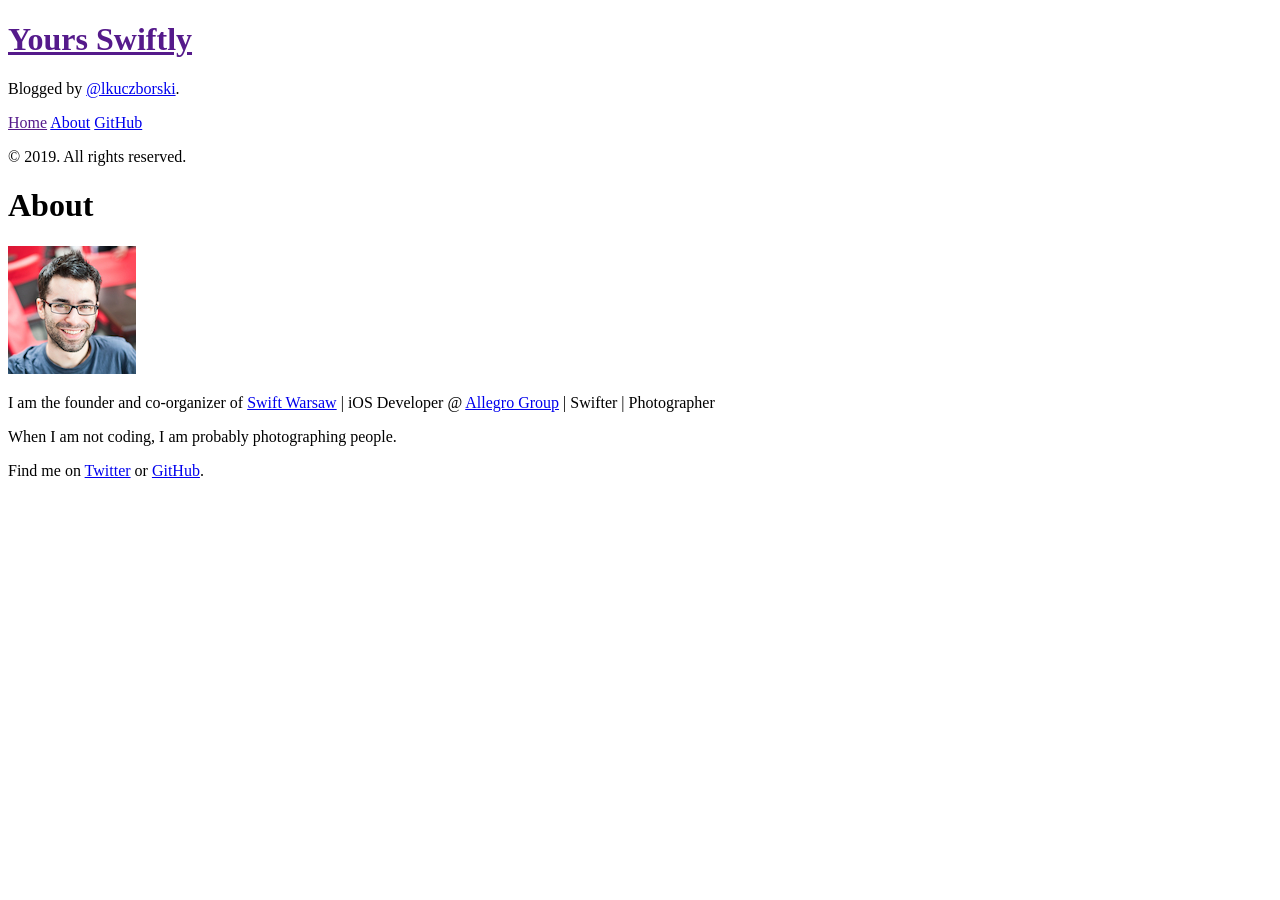
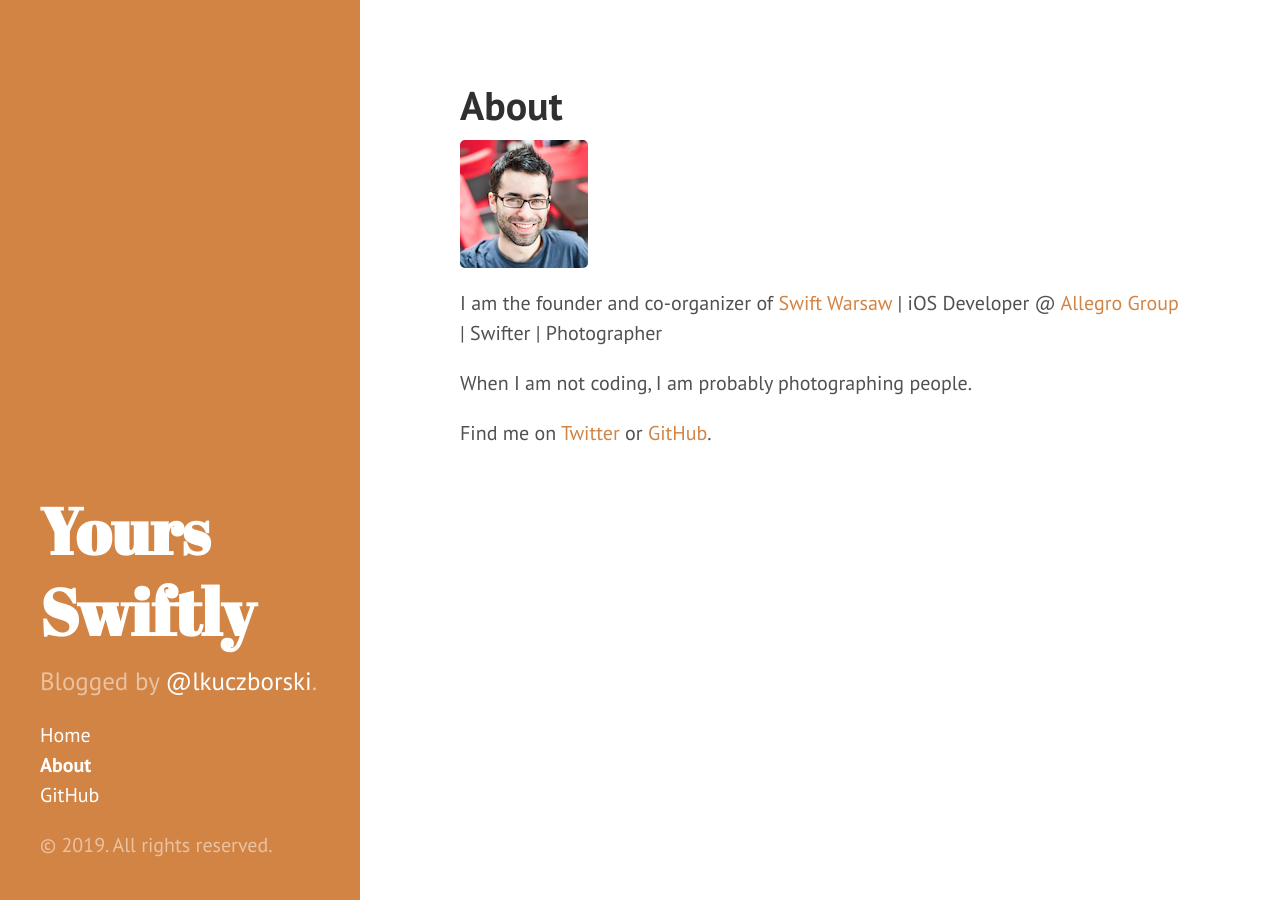
Before and after one commit to lkuczborski/lkuczborski.github.io, a Jekyll site: the page built from about.md, in a window 1280 px wide. Built offline with Jekyll 4.4.1, drawn with Linux system fonts in a browser that asks for light colours.

Commit message:
Fix for broken baseurl

```diff
--- a/404.html
+++ b/404.html
@@ -6,5 +6,5 @@ permalink: 404.html
 
 <div class="page">
   <h1 class="page-title">404: Page not found</h1>
-  <p class="lead">Sorry, we've misplaced that URL or it's pointing to something that doesn't exist. <a href="{{ site.baseurl }}">Head back home</a> to try finding it again.</p>
+  <p class="lead">Sorry, we've misplaced that URL or it's pointing to something that doesn't exist. <a href="{{ '/' | relative_url }}">Head back home</a> to try finding it again.</p>
 </div>
--- a/_config.yml
+++ b/_config.yml
@@ -13,7 +13,7 @@ title:            'Yours Swiftly'
 tagline:          'by Łukasz Kuczborski'
 description:      'Blogged by <a href="https://twitter.com/lkuczborski" target="_blank">@lkuczborski</a>.'
 url:              http://kuczborski.com
-baseurl:          /
+#baseurl:          /
 excerpt_separator: <!--more-->
 
 author:
--- a/_includes/head.html
+++ b/_includes/head.html
@@ -32,14 +32,14 @@
   </title>
 
   <!-- CSS -->
-  <link rel="stylesheet" href="{{ site.baseurl }}public/css/poole.css">
-  <link rel="stylesheet" href="{{ site.baseurl }}public/css/syntax.css">
-  <link rel="stylesheet" href="{{ site.baseurl }}public/css/hyde.css">
+  <link rel="stylesheet" href="{{ '/' | relative_url }}public/css/poole.css">
+  <link rel="stylesheet" href="{{ '/' | relative_url }}public/css/syntax.css">
+  <link rel="stylesheet" href="{{ '/' | relative_url }}public/css/hyde.css">
   <link rel="stylesheet" href="http://fonts.googleapis.com/css?family=PT+Sans:400,400italic,700|Abril+Fatface">
 
   <!-- Icons -->
-  <link rel="apple-touch-icon-precomposed" sizes="144x144" href="{{ site.baseurl }}public/apple-touch-icon-144-precomposed.png">
-                                 <link rel="shortcut icon" href="{{ site.baseurl }}public/favicon.ico">
+  <link rel="apple-touch-icon-precomposed" sizes="144x144" href="{{ '/' | relative_url }}public/apple-touch-icon-144-precomposed.png">
+                                 <link rel="shortcut icon" href="{{ '/' | relative_url }}public/favicon.ico">
 
   <!-- RSS -->
   <link rel="alternate" type="application/rss+xml" title="RSS" href="/atom.xml">
--- a/_includes/sidebar.html
+++ b/_includes/sidebar.html
@@ -2,7 +2,7 @@
   <div class="container sidebar-sticky">
     <div class="sidebar-about">
       <h1>
-        <a href="{{ site.baseurl }}">
+        <a href="{{ '/' | relative_url }}">
           {{ site.title }}
         </a>
       </h1>
@@ -10,7 +10,7 @@
     </div>
 
     <nav class="sidebar-nav">
-      <a class="sidebar-nav-item{% if page.url == site.baseurl %} active{% endif %}" href="{{ site.baseurl }}">Home</a>
+      <a class="sidebar-nav-item{% if page.url == ('/' | relative_url) %} active{% endif %}" href="{{ ('/' | relative_url) }}">Home</a>
 
       {% comment %}
         The code below dynamically generates a sidebar nav of pages with
--- a/index.html
+++ b/index.html
@@ -29,15 +29,15 @@ description: © Łukasz Kuczborski
 
 <div class="pagination">
   {% if paginator.next_page %}
-    <a class="pagination-item older" href="{{ site.baseurl }}page{{paginator.next_page}}">Older</a>
+    <a class="pagination-item older" href="{{ '/' | relative_url }}page{{paginator.next_page}}">Older</a>
   {% else %}
     <span class="pagination-item older">Older</span>
   {% endif %}
   {% if paginator.previous_page %}
     {% if paginator.page == 2 %}
-      <a class="pagination-item newer" href="{{ site.baseurl }}">Newer</a>
+      <a class="pagination-item newer" href="{{ '/' | relative_url }}">Newer</a>
     {% else %}
-      <a class="pagination-item newer" href="{{ site.baseurl }}page{{paginator.previous_page}}">Newer</a>
+      <a class="pagination-item newer" href="{{ '/' | relative_url }}page{{paginator.previous_page}}">Newer</a>
     {% endif %}
   {% else %}
     <span class="pagination-item newer">Newer</span>
```
Also changed, not shown: 11 other files.
